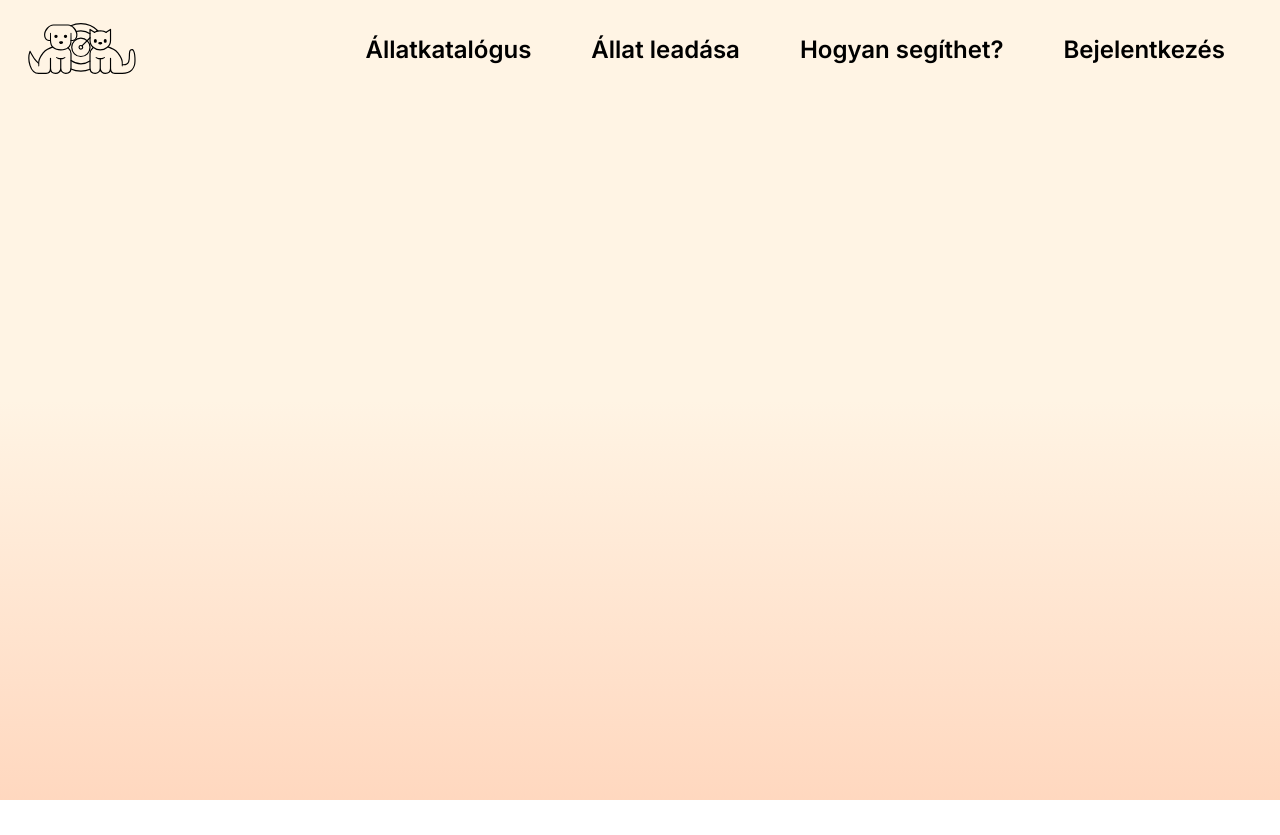
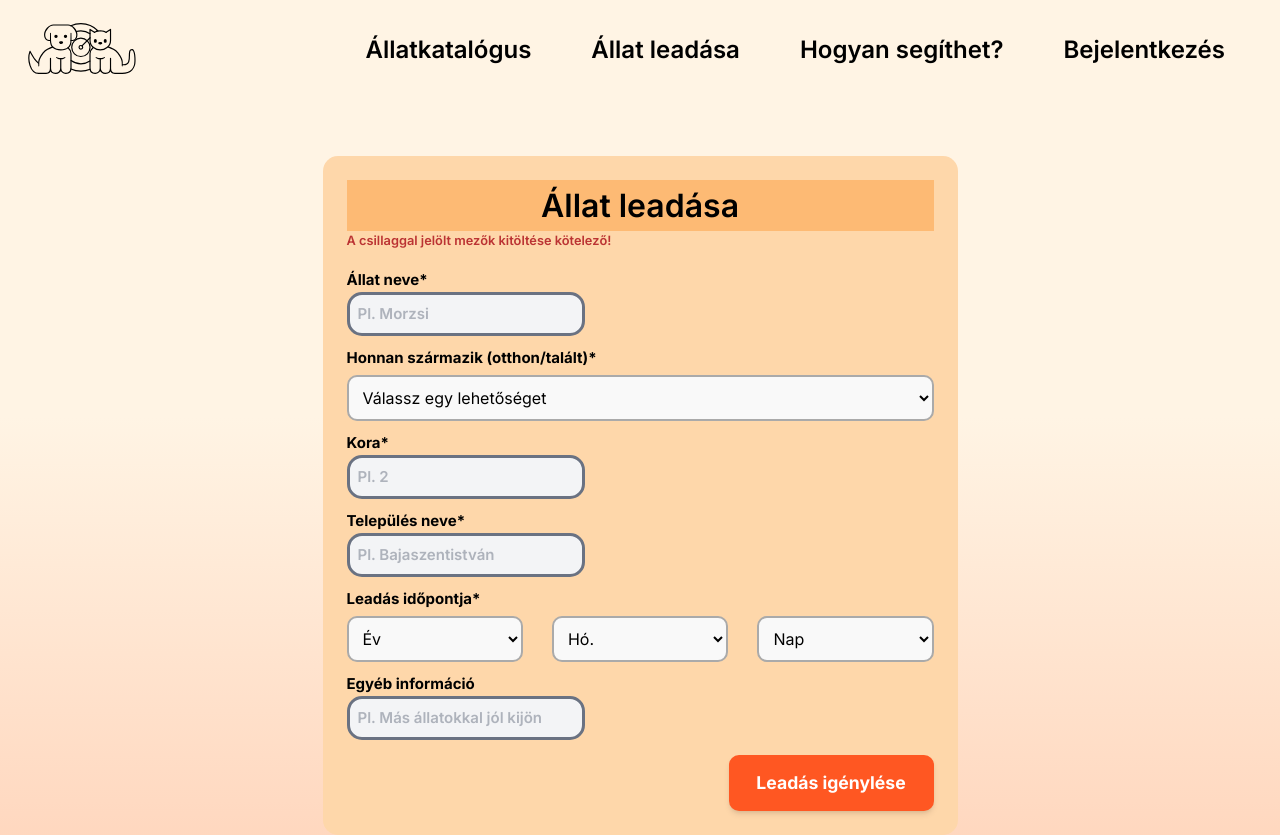
Before and after one commit to Szaszuge/menhely, a Vue app in the folder menhely/: page /petsurrender in a window 1280 px wide. Before the commit the page ends 800 px from the top, so only its background shows below. Built offline with nearby package versions, Linux system fonts and the light colour scheme.

Commit message:
SCRUM-68 Állat leadás desktop, routing. base design

```diff
--- a/menhely/src/components/Button.vue
+++ b/menhely/src/components/Button.vue
@@ -18,6 +18,6 @@
 }
 
 .button:hover {
-    background-color: red;
+    background-color: #E85B44;
 }
 </style>
--- a/menhely/src/components/Filter.vue
+++ b/menhely/src/components/Filter.vue
@@ -1,7 +1,6 @@
 <script setup lang="ts">
 
 </script>
-
 
 <template>
     <div class="filter-container">
--- a/menhely/src/components/Navbar.vue
+++ b/menhely/src/components/Navbar.vue
@@ -48,7 +48,7 @@ import { RouterLink } from 'vue-router';
             keyboard_arrow_down
         </span>-->
         <RouterLink to="/petcatalog" class="link">Állatkatalógus</RouterLink>
-        <RouterLink to="/" class="link">Állat leadása</RouterLink>
+        <RouterLink to="/petsurrender" class="link">Állat leadása</RouterLink>
         <RouterLink to="/hogyansegithet" class="link">Hogyan segíthet?</RouterLink>
         <RouterLink to="/login" class="link">Bejelentkezés</RouterLink>
     </div>
--- a/menhely/src/router/index.js
+++ b/menhely/src/router/index.js
@@ -53,6 +53,12 @@ const router = createRouter({
       path: '/adminpage',
       name: 'adminpage',
       component: () => import('../views/AdminPage.vue')
+    },
+
+    {
+      path: '/petsurrender',
+      name: 'petsurrender',
+      component: () => import('../views/AllatLeadas.vue')
     }
   ],
 })
--- a/menhely/src/views/AdminPage.vue
+++ b/menhely/src/views/AdminPage.vue
@@ -12,7 +12,7 @@ export default {
     const activeTab = ref('Kérések');
     const search = ref('');
 
-    // Sample data for requests
+
     const requests = [
       { name: 'zikizoki121', type: 'Örökbefogadás' },
       { name: 'zikizoki121', type: 'Leadás' },
@@ -22,7 +22,7 @@ export default {
       { name: 'zikizoki121', type: 'Leadás' },
     ];
 
-    // Sample data for users
+
     const users = [
       { name: 'user1', role: 'Felhasználó' },
       { name: 'user2', role: 'Admin' },
@@ -31,13 +31,13 @@ export default {
       { name: 'user5', role: 'Felhasználó' },
     ];
 
-    // Sample data for animals
+
     const animals = [
-      { name: 'Bodri', species: 'kutya' },
-      { name: 'Cirmi', species: 'macska' },
-      { name: 'Rex', species: 'kutya' },
-      { name: 'Morzsi', species: 'kutya' },
-      { name: 'Foltos', species: 'macska' },
+      { name: 'Bodri', species: 'Kutya' },
+      { name: 'Cirmi', species: 'Macska' },
+      { name: 'Rex', species: 'Kutya' },
+      { name: 'Morzsi', species: 'Kutya' },
+      { name: 'Foltos', species: 'Macska' },
     ];
 
     return {
@@ -57,21 +57,21 @@ export default {
       <div class="navigation-tabs">
         <div
           class="nav-tab"
-          :class="{ active: activeTab === 'Felhasználók' }"
+          :class="{ active: activeTab === 'Felhasználók'}"
           @click="activeTab = 'Felhasználók'"
         >
           Felhasználók
         </div>
         <div
           class="nav-tab"
-          :class="{ active: activeTab === 'Kérések' }"
+          :class="{ active: activeTab === 'Kérések'}"
           @click="activeTab = 'Kérések'"
         >
           Kérések
         </div>
         <div
           class="nav-tab"
-          :class="{ active: activeTab === 'Állatok' }"
+          :class="{ active: activeTab === 'Állatok'}"
           @click="activeTab = 'Állatok'"
         >
           Állatok
@@ -84,7 +84,6 @@ export default {
     </div>
 
     <div class="table-container">
-      <!-- Requests Table -->
       <table v-if="activeTab === 'Kérések'" class="admin-table">
         <thead>
           <tr class="header-row">
@@ -122,7 +121,7 @@ export default {
         </tbody>
       </table>
 
-      <!-- Users Table -->
+
       <table v-if="activeTab === 'Felhasználók'" class="admin-table">
         <thead>
           <tr class="header-row">
@@ -158,7 +157,7 @@ export default {
         </tbody>
       </table>
 
-      <!-- Animals Table -->
+
       <table v-if="activeTab === 'Állatok'" class="admin-table">
         <thead>
           <tr class="header-row">
@@ -271,7 +270,7 @@ export default {
 
 .table-container {
   overflow-x: auto;
-  padding: 0 15px; /* Add padding to the table container */
+  padding: 0 15px;
 }
 
 .admin-table {
@@ -298,7 +297,7 @@ export default {
 .column-name {
   width: 30%;
   text-align: left;
-  padding-left: 20px; /* Consistent padding for name column */
+  padding-left: 20px;
 }
 
 .column-middle {
@@ -322,7 +321,7 @@ export default {
 
 .header-row th.column-actions {
   text-align: right;
-  padding-right: 40px; /* Increased padding for better spacing */
+  padding-right: 40px;
 }
 
 .odd-row {
@@ -338,7 +337,7 @@ export default {
   justify-content: flex-end;
   gap: 10px;
   min-width: 170px;
-  padding-right: 20px; /* Increased padding to move buttons away from edge */
+  padding-right: 20px;
 }
 
 .actions-container-2 {
@@ -366,7 +365,7 @@ export default {
   object-fit: contain;
 }
 
-/* Add padding to first and last cells in each row for better spacing */
+
 .admin-table tr td:first-child {
   padding-left: 25px;
 }
--- /dev/null
+++ b/menhely/src/views/AllatLeadas.vue
@@ -0,0 +1,131 @@
+<script setup lang="ts">
+import { ref, defineEmits } from 'vue';
+import CustomInput from '@/components/CustomInput.vue';
+import Button from '@/components/Button.vue';
+
+const emit = defineEmits(['submit']);
+const honnan = ref('');
+const allatNeve = ref('');
+const telepules = ref('');
+const kor = ref('');
+const egyebInfo = ref('');
+const ev = ref('');
+const ho = ref('');
+const nap = ref('');
+</script>
+
+<template>
+  <div class="form-container">
+    <div class="form-title-container">
+      <h2>Állat leadása</h2>
+    </div>
+    <p class="info-text">A csillaggal jelölt mezők kitöltése kötelező!</p>
+
+
+    <label for="honnan">Állat neve*</label>
+    <CustomInput v-model="allatNeve" placeholder="Pl. Morzsi" />
+
+    <label for="honnan">Honnan származik (otthon/talált)*</label>
+    <select id="honnan" v-model="honnan" class="custom-select">
+      <option value="">Válassz egy lehetőséget</option>
+      <option value="otthonbol">Otthonból</option>
+      <option value="talalt">Talált</option>
+    </select>
+
+
+    <label for="honnan">Kora*</label>
+    <CustomInput v-model="kor" placeholder="Pl. 2" />
+
+    <label for="honnan">Település neve*</label>
+    <CustomInput v-model="telepules" placeholder="Pl. Bajaszentistván" />
+
+    <label for="lead-idopont">Leadás időpontja*</label>
+    <div class="date-container">
+      <select v-model="ev" class="date-select">
+        <option value="">Év</option>
+        <option v-for="year in 5" :key="year" :value="2025 + year - 1">{{ 2025 + year - 1 }}</option>
+      </select>
+      <select v-model="ho" class="date-select">
+        <option value="">Hó.</option>
+        <option v-for="month in 12" :key="month" :value="month">{{ month }}</option>
+      </select>
+      <select v-model="nap" class="date-select">
+        <option value="">Nap</option>
+        <option v-for="day in 31" :key="day" :value="day">{{ day }}</option>
+      </select>
+    </div>
+
+    <label for="honnan">Egyéb információ</label>
+    <CustomInput v-model="egyebInfo" placeholder="Pl. Más állatokkal jól kijön" />
+
+    <div class="button-container">
+      <Button class="submit-button">Leadás igénylése</Button>
+    </div>
+  </div>
+</template>
+
+<style scoped>
+.form-container {
+  background: #FED7AA;
+  padding: 1.5rem;
+  border-radius: 15px;
+  max-width: 635px;
+  margin: auto;
+  margin-top: 3.5rem;
+}
+
+.info-text {
+  font-size: 0.8rem;
+  font-weight: 600;
+  color: #b33;
+  text-align: left;
+  margin-bottom: 1rem;
+}
+
+.form-title-container{
+    font-weight: 600;
+    text-align: center;
+    font-size: 2rem;
+    background-color: #FDBA74;
+
+}
+
+label {
+  display: block;
+  font-weight: bold;
+  margin-top: 10px;
+}
+
+.custom-select, .date-select {
+  width: 100%;
+  padding: 10px;
+  border: 2px solid #aaa;
+  border-radius: 10px;
+  background: #f9f9f9;
+  font-size: 1rem;
+  margin-top: 5px;
+}
+
+.date-container {
+  display: flex;
+  justify-content: space-between;
+}
+
+.date-select {
+  width: 30%;
+}
+
+.button-container {
+  display: flex;
+  justify-content: flex-end; /* Button aligned to the right */
+  margin-top: 15px;
+}
+
+.submit-button {
+  background: #ff5722;
+  color: white;
+    width: 205px;
+  font-size: 1.1rem;
+  border-radius: 10px;
+}
+</style>
```
Also changed, not shown: menhely/src/assets/cat_sit.png (added), menhely/src/assets/dog_sit.png (added).
